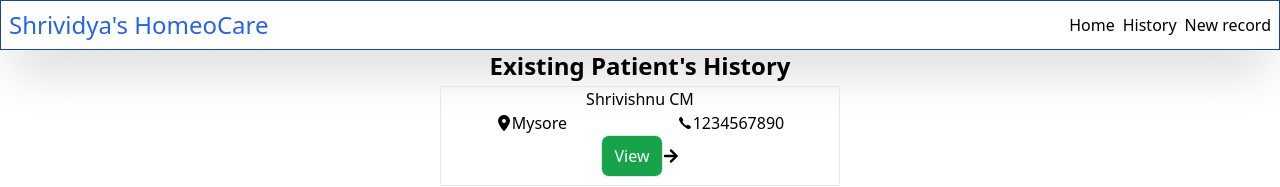
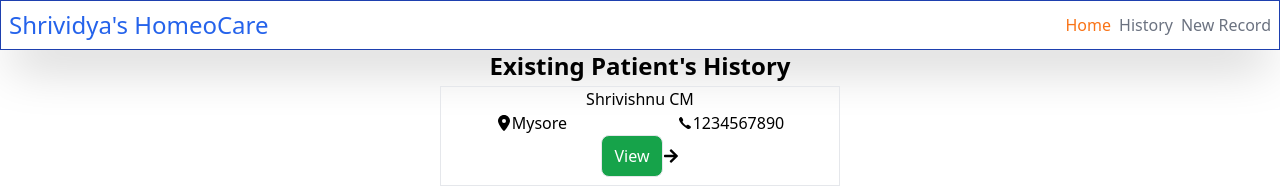
Before and after one commit to SHRIVISHNU-CM/Medicos, a React (Vite) app in the folder frontend/: page / in a window 1280 px wide. Shown: the top 187 px of the page. Built offline with nearby package versions, Linux system fonts and the light colour scheme.

Commit message:
Navbar with react-router-dom using navlink

```diff
--- a/frontend/src/Components/Nav.jsx
+++ b/frontend/src/Components/Nav.jsx
@@ -1,14 +1,24 @@
+import { NavLink, Link } from "react-router-dom"
 function Navbar() {
     return (
         <>
             <navbar className="border flex justify-between items-center p-2 border-blue-800 shadow-2xl">
                 <h1 className="text-2xl text-blue-600">Shrividya's HomeoCare</h1>
                 <div className="flex gap-2">
-                    <a>Home</a>
-                    <a>History</a>
-                    <a>New record</a>
-                </div>
-            </navbar>
+                    <NavLink to="/" className={({ isActive }) => `${isActive ? "text-orange-500" : "text-gray-500"}`
+
+                    }>
+                    Home
+                </NavLink>
+
+                <NavLink to="/history"
+                className={({isActive})=>`${isActive? "text-orange-500" :"text-gray-500"}`}
+                 >History</NavLink>
+                <NavLink to="/article" className={({isActive})=>`${isActive?"text-orange-500":"text-gray-500"}`}>
+                New Record</NavLink>
+
+            </div>
+        </navbar >
         </>
     )
 }
```
